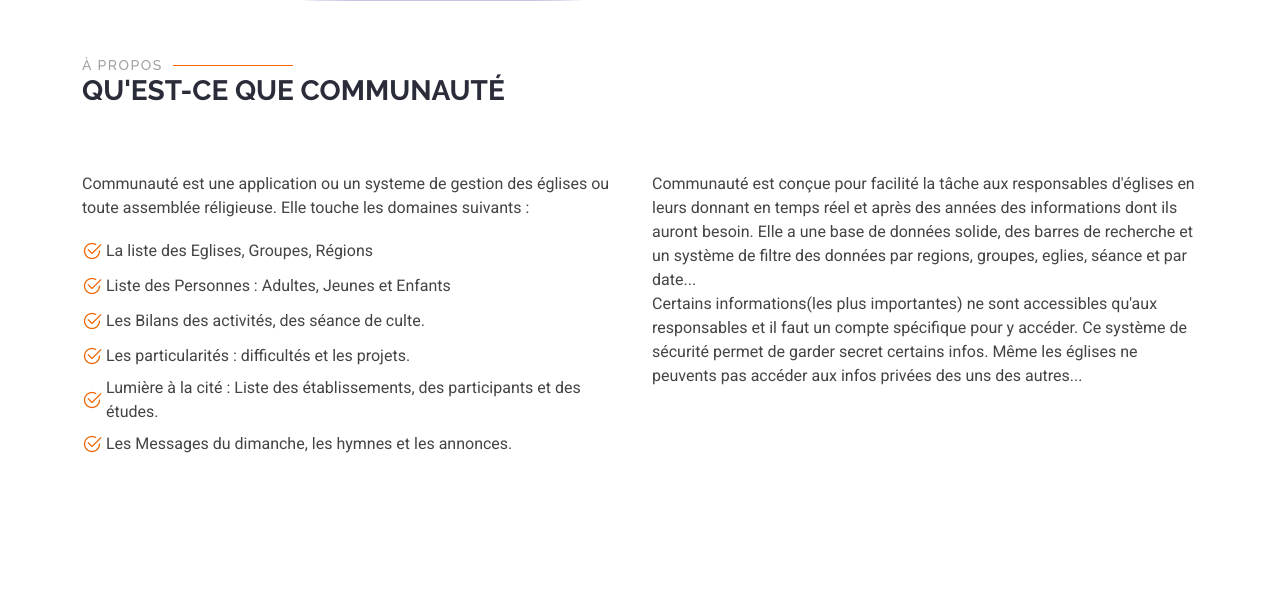
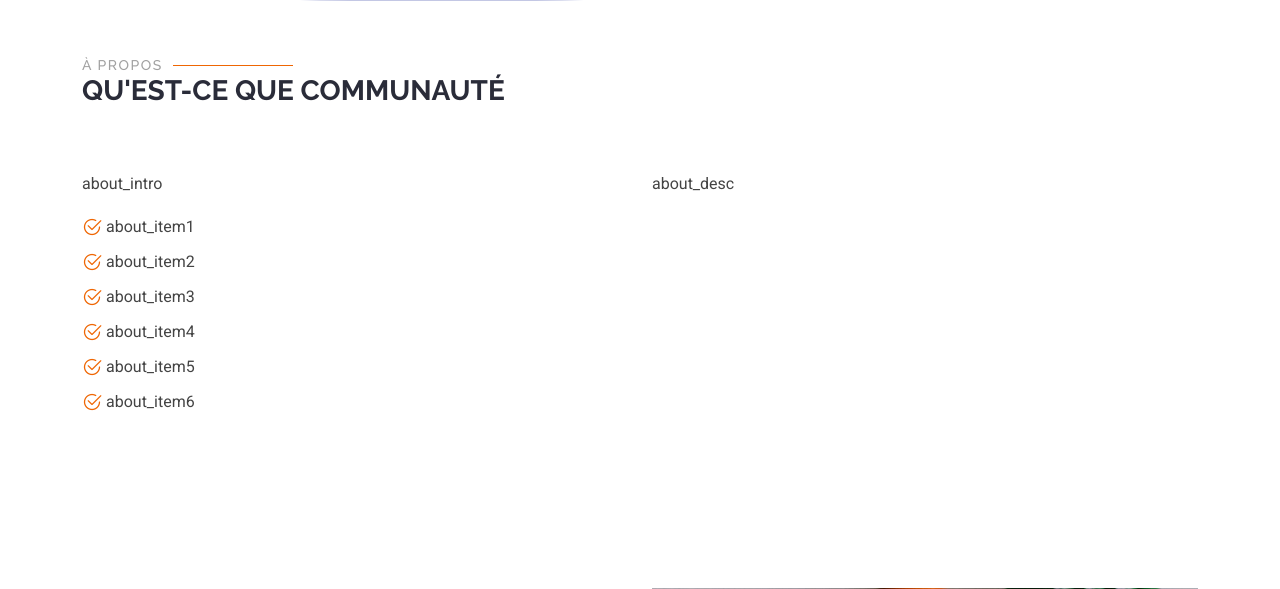
Before and after one commit to hervevictor/dclm, a Django app: page / in a window 1280 px wide. Shown: the part 659-1248 px from the top of the page. Run offline with Django 3.2, Linux system fonts and the light colour scheme; the visitor is signed in with stand-in values (Sample User, id 1); data that the repository does not hold is empty; some libraries are stand-ins or nearby versions.

Commit message:
Traduction homepage complète : About, liste items et service cards
- index.html : {% trans %} sur paragraphes About, items de liste et descriptions des 6 cartes services
- Ajout clés about_intro, about_item1-6, about_desc, svc_*_title/desc dans les 5 fichiers .po (fr/en/pt/de/es)
- Recompilation des fichiers .mo

Co-Authored-By: Claude Sonnet 4.6 <noreply@anthropic.com>

```diff
--- a/Gestionnaire/Eglises/templates/index.html
+++ b/Gestionnaire/Eglises/templates/index.html
@@ -139,25 +139,19 @@
         <div class="row gy-4">
 
           <div class="col-lg-6 content" data-aos="fade-up" data-aos-delay="100">
-            <p>
-              Communauté est une application ou un systeme de gestion des églises ou toute assemblée réligieuse.
-              Elle touche les domaines suivants :
-            </p>
+            <p>{% trans "about_intro" %}</p>
             <ul>
-              <li><i class="bi bi-check2-circle"></i> <span>La liste des Eglises, Groupes, Régions</span></li>
-              <li><i class="bi bi-check2-circle"></i> <span>Liste des Personnes : Adultes, Jeunes et Enfants</span></li>
-              <li><i class="bi bi-check2-circle"></i> <span>Les Bilans des activités, des séance de culte. </span></li>
-              <li><i class="bi bi-check2-circle"></i> <span>Les particularités :  difficultés et les projets. </span></li>
-              <li><i class="bi bi-check2-circle"></i> <span>Lumière à la cité : Liste des établissements, des participants et des études. </span></li>
-              <li><i class="bi bi-check2-circle"></i> <span>Les Messages du dimanche, les hymnes et les annonces.</span></li>
+              <li><i class="bi bi-check2-circle"></i> <span>{% trans "about_item1" %}</span></li>
+              <li><i class="bi bi-check2-circle"></i> <span>{% trans "about_item2" %}</span></li>
+              <li><i class="bi bi-check2-circle"></i> <span>{% trans "about_item3" %}</span></li>
+              <li><i class="bi bi-check2-circle"></i> <span>{% trans "about_item4" %}</span></li>
+              <li><i class="bi bi-check2-circle"></i> <span>{% trans "about_item5" %}</span></li>
+              <li><i class="bi bi-check2-circle"></i> <span>{% trans "about_item6" %}</span></li>
             </ul>
           </div>
 
           <div class="col-lg-6" data-aos="fade-up" data-aos-delay="200">
-            <p>
-              Communauté est conçue pour facilité la tâche aux responsables d'églises en leurs donnant en temps réel et après des années des informations dont ils auront besoin. Elle a une base de données solide, des barres de recherche et un système de filtre des données par regions, groupes, eglies, séance et par date...
-              <br> Certains informations(les plus importantes) ne sont accessibles qu'aux responsables et il faut un compte spécifique pour y accéder. Ce système de sécurité permet de garder secret certains infos. Même les églises ne peuvents pas accéder aux infos privées des uns des autres...
-            </p>
+            <p>{% trans "about_desc" %}</p>
           </div>
 
         </div>
@@ -175,7 +169,7 @@
           <div class="tab-pane fade active show" id="features-tab-1">
             <div class="row">
               <div class="col-lg-6 order-2 order-lg-1 mt-3 mt-lg-0">
-                <h3>Les informations sur l'église.</h3>
+                <h3>{% trans "Les informations sur l'église." %}</h3>
                 <p class="fst-italic">
                   Lorem ipsum dolor sit amet, consectetur adipiscing elit, sed do eiusmod tempor incididunt ut labore et dolore
                   magna aliqua.
@@ -379,9 +373,9 @@
                 <i class="bi bi-cash-stack" style="color: #0dcaf0;"></i>
               </div>
               <a href="#" class="stretched-link">
-                <h3>Eglises</h3>
+                <h3>{% trans "svc_eglises_title" %}</h3>
               </a>
-              <p>La liste et les informations (details) sur les églises ainsi que la possibilté de faire des filtres (nombre d'églises par groupe, region et national) et de rechercher une église par son nom.</p>
+              <p>{% trans "svc_eglises_desc" %}</p>
             </div>
           </div><!-- End Service Item -->
 
@@ -391,9 +385,9 @@
                 <i class="bi bi-calendar4-week" style="color: #fd7e14;"></i>
               </div>
               <a href="#" class="stretched-link">
-                <h3>Groupes</h3>
+                <h3>{% trans "svc_groupes_title" %}</h3>
               </a>
-              <p>La liste des groupes ainsi que les informations suplémentaire et comme l'église, la possibilité de filtre par régoin et national avec leur nombre.</p>
+              <p>{% trans "svc_groupes_desc" %}</p>
             </div>
           </div><!-- End Service Item -->
 
@@ -403,9 +397,9 @@
                 <i class="bi bi-chat-text" style="color: #20c997;"></i>
               </div>
               <a href="#" class="stretched-link">
-                <h3>Bilans des Séances et autres</h3>
+                <h3>{% trans "svc_bilans_title" %}</h3>
               </a>
-              <p>La liste, le filtre par séance (Lundi , Jeudi et dimanche) de voir les séance par groupe, région et le total. Bilan des cellules et évenement spéciaux</p>
+              <p>{% trans "svc_bilans_desc" %}</p>
             </div>
           </div><!-- End Service Item -->
 
@@ -415,29 +409,27 @@
                 <i class="bi bi-credit-card-2-front" style="color: #df1529;"></i>
               </div>
               <a href="#" class="stretched-link">
-                <h3>Personnes</h3>
+                <h3>{% trans "svc_personnes_title" %}</h3>
               </a>
-              <p>La liste des Jeunes, Enfants et Adultes ainsi que les détails avec les filtre par district, groupe, région et national avec la possibilté de rechercher une personne par son nom.</p>
+              <p>{% trans "svc_personnes_desc" %}</p>
             </div>
           </div><!-- End Service Item -->
 
           <div class="col-lg-4 col-md-6" data-aos="fade-up" data-aos-delay="500">
             <div class="service-item position-relative">
-
               <a href="#" class="stretched-link">
-                <h3>Lumière à la cite et particularités</h3>
+                <h3>{% trans "svc_lumiere_title" %}</h3>
               </a>
-              <p>Nous avons la liste des établissements, des participants et les rapports des études. Pour les particularités,les membres de l'église ou autres peuvent poster leurs projets ainsi que leurs difficultés </p>
+              <p>{% trans "svc_lumiere_desc" %}</p>
             </div>
           </div><!-- End Service Item -->
 
           <div class="col-lg-4 col-md-6" data-aos="fade-up" data-aos-delay="600">
             <div class="service-item position-relative">
-
               <a href="#" class="stretched-link">
-                <h3>Annonces, Messages</h3>
+                <h3>{% trans "svc_annonces_title" %}</h3>
               </a>
-              <p>Nous avons la liste des annonces et les messages avec les hymnes pour le culte. Sur cette page s'affiche les récents annonces et message. après 6 pour le message et 15 jours pour les annonces ils disparaissent et si avant ces délais un poste est fait il remplace l'ancien. </p>
+              <p>{% trans "svc_annonces_desc" %}</p>
             </div>
           </div><!-- End Service Item -->
 
```
Also changed, not shown: Gestionnaire/locale/de/LC_MESSAGES/django.po, Gestionnaire/locale/en/LC_MESSAGES/django.po, Gestionnaire/locale/es/LC_MESSAGES/django.po, Gestionnaire/locale/fr/LC_MESSAGES/django.po, Gestionnaire/locale/pt/LC_MESSAGES/django.po.
